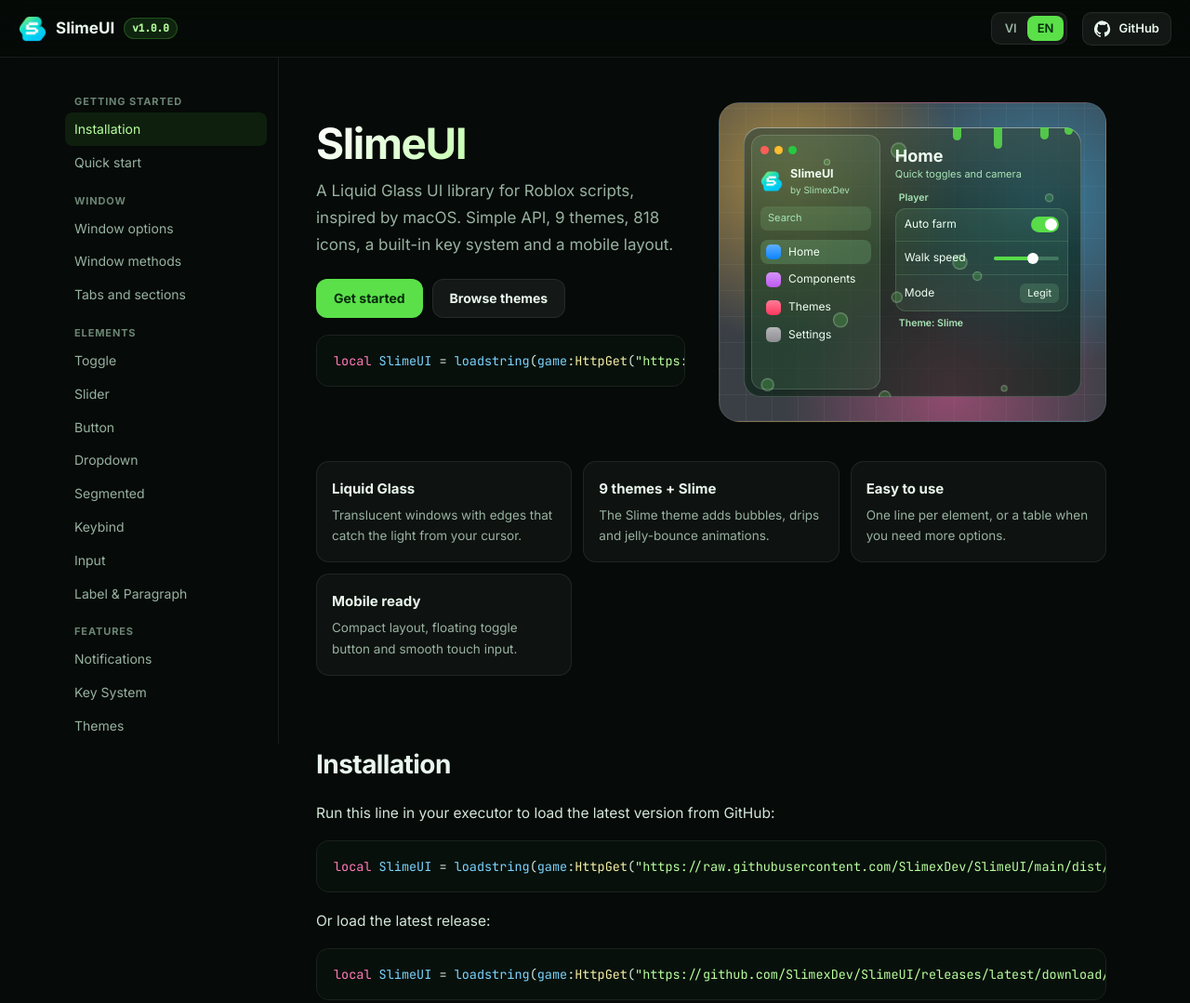
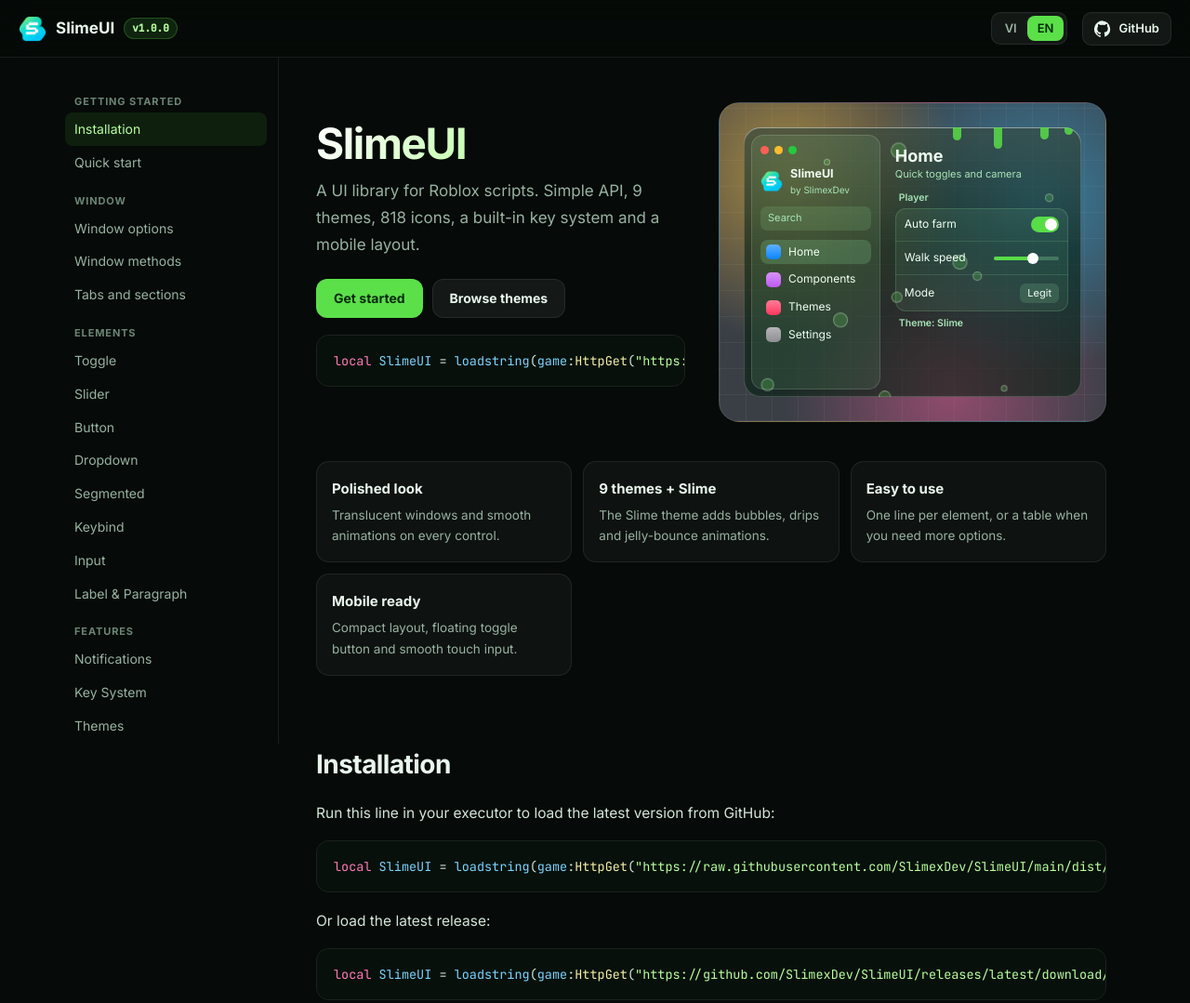
Before and after one commit to SlimexDev/SlimeUI, a plain HTML site: page docs/index.html in a window 1280 px wide. Shown: the top 1079 px of the page at 93% size. Drawn offline with Linux system fonts and the light colour scheme.

Commit message:
Describe SlimeUI as a UI library for Roblox scripts
Drop the Liquid Glass / macOS wording from the README, docs, build header
and the Settings About text.

```diff
--- a/docs/assets/app.js
+++ b/docs/assets/app.js
@@ -14,8 +14,8 @@
         root.classList.add("lang-" + lang);
         root.lang = lang;
         document.title = lang === "vi"
-            ? "SlimeUI · Thư viện UI kính lỏng cho Roblox"
-            : "SlimeUI · Liquid Glass UI library for Roblox";
+            ? "SlimeUI · Thư viện UI cho script Roblox"
+            : "SlimeUI · UI library for Roblox scripts";
         document.querySelectorAll(".lang-switch button").forEach(function (b) {
             b.classList.toggle("on", b.dataset.lang === lang);
             b.setAttribute("aria-pressed", b.dataset.lang === lang ? "true" : "false");
@@ -96,10 +96,10 @@
 
     // ---------- Theme gallery ----------
     var THEMES = [
-        { name: "Glass", window: "14, 16, 24", alpha: 0.4, tint: "255, 255, 255", accent: "#0a84ff", text: "#ffffff", sub: "#ced2de", vi: "Kính trong suốt", en: "Clear liquid glass" },
+        { name: "Glass", window: "14, 16, 24", alpha: 0.4, tint: "255, 255, 255", accent: "#0a84ff", text: "#ffffff", sub: "#ced2de", vi: "Kính trong suốt", en: "Clear glass" },
         { name: "Slime", window: "6, 30, 16", alpha: 0.6, tint: "160, 255, 175", accent: "#58dc48", text: "#f0fff3", sub: "#a8e4b6", vi: "Bong bóng + giọt slime", en: "Bubbles + slime drips", slime: true },
         { name: "Dark", window: "28, 28, 32", alpha: 0.95, tint: "255, 255, 255", accent: "#0a84ff", text: "#f5f5f7", sub: "#98989f", vi: "Tối, gần như đặc", en: "Solid dark" },
-        { name: "Light", window: "242, 242, 246", alpha: 0.95, tint: "0, 0, 0", accent: "#007aff", text: "#1d1d1f", sub: "#6e6e73", vi: "Sáng kiểu macOS", en: "Bright macOS look" },
+        { name: "Light", window: "242, 242, 246", alpha: 0.95, tint: "0, 0, 0", accent: "#007aff", text: "#1d1d1f", sub: "#6e6e73", vi: "Nền sáng", en: "Bright theme" },
         { name: "Midnight", window: "0, 0, 0", alpha: 0.92, tint: "255, 255, 255", accent: "#64d2ff", text: "#ebebf0", sub: "#82828c", vi: "Đen tuyền cho OLED", en: "Pure black for OLED" },
         { name: "Ocean", window: "6, 22, 40", alpha: 0.55, tint: "165, 215, 255", accent: "#38bdf8", text: "#f0f8ff", sub: "#a5c8e8", vi: "Kính xanh biển", en: "Blue glass" },
         { name: "Sakura", window: "40, 14, 28", alpha: 0.55, tint: "255, 195, 220", accent: "#ff69a0", text: "#fff4f8", sub: "#f0b9d0", vi: "Kính hồng anh đào", en: "Cherry blossom pink" },
--- a/docs/index.html
+++ b/docs/index.html
@@ -3,10 +3,10 @@
 <head>
 <meta charset="utf-8">
 <meta name="viewport" content="width=device-width, initial-scale=1">
-<title>SlimeUI · Liquid Glass UI library for Roblox</title>
-<meta name="description" content="SlimeUI is a Liquid Glass UI library for Roblox scripts, inspired by macOS. SlimeUI là thư viện UI kính lỏng cho Roblox.">
+<title>SlimeUI · UI library for Roblox scripts</title>
+<meta name="description" content="SlimeUI is a UI library for Roblox scripts. SlimeUI là thư viện UI cho script Roblox.">
 <meta property="og:title" content="SlimeUI">
-<meta property="og:description" content="Liquid Glass UI library for Roblox · Thư viện UI kính lỏng cho Roblox">
+<meta property="og:description" content="UI library for Roblox scripts · Thư viện UI cho script Roblox">
 <meta property="og:image" content="assets/og.png">
 <meta name="theme-color" content="#060a08">
 <link rel="icon" href="assets/favicon.png">
@@ -71,8 +71,8 @@
     <div>
         <h1>SlimeUI</h1>
         <p class="lead">
-            <span class="vi">Thư viện UI kính lỏng cho script Roblox, lấy cảm hứng từ macOS. Dễ dùng, có 9 theme, 818 icon, Key System và chạy tốt trên điện thoại.</span>
-            <span class="en">A Liquid Glass UI library for Roblox scripts, inspired by macOS. Simple API, 9 themes, 818 icons, a built-in key system and a mobile layout.</span>
+            <span class="vi">Thư viện UI cho script Roblox. Dễ dùng, có 9 theme, 818 icon, Key System và chạy tốt trên điện thoại.</span>
+            <span class="en">A UI library for Roblox scripts. Simple API, 9 themes, 818 icons, a built-in key system and a mobile layout.</span>
         </p>
         <div class="actions">
             <a class="btn btn-primary" href="#install"><span class="vi">Bắt đầu</span><span class="en">Get started</span></a>
@@ -108,7 +108,7 @@
 </div>
 
 <div class="grid-cards">
-    <div class="card"><h4><span class="vi">Kính lỏng</span><span class="en">Liquid Glass</span></h4><p><span class="vi">Cửa sổ trong suốt, viền phản quang xoay theo con trỏ.</span><span class="en">Translucent windows with edges that catch the light from your cursor.</span></p></div>
+    <div class="card"><h4><span class="vi">Giao diện đẹp</span><span class="en">Polished look</span></h4><p><span class="vi">Cửa sổ trong suốt, hiệu ứng mượt cho mọi thao tác.</span><span class="en">Translucent windows and smooth animations on every control.</span></p></div>
     <div class="card"><h4><span class="vi">9 theme + Slime</span><span class="en">9 themes + Slime</span></h4><p><span class="vi">Theme Slime có bong bóng, giọt slime và hiệu ứng nảy như thạch.</span><span class="en">The Slime theme adds bubbles, drips and jelly-bounce animations.</span></p></div>
     <div class="card"><h4><span class="vi">Dễ dùng</span><span class="en">Easy to use</span></h4><p><span class="vi">Mỗi element viết một dòng, hoặc dùng bảng khi cần thêm tuỳ chọn.</span><span class="en">One line per element, or a table when you need more options.</span></p></div>
     <div class="card"><h4><span class="vi">Cho điện thoại</span><span class="en">Mobile ready</span></h4><p><span class="vi">Bố cục gọn, nút nổi để bật/tắt, chạm và kéo đều mượt.</span><span class="en">Compact layout, floating toggle button and smooth touch input.</span></p></div>
```
Also changed, not shown: 4 other files.
